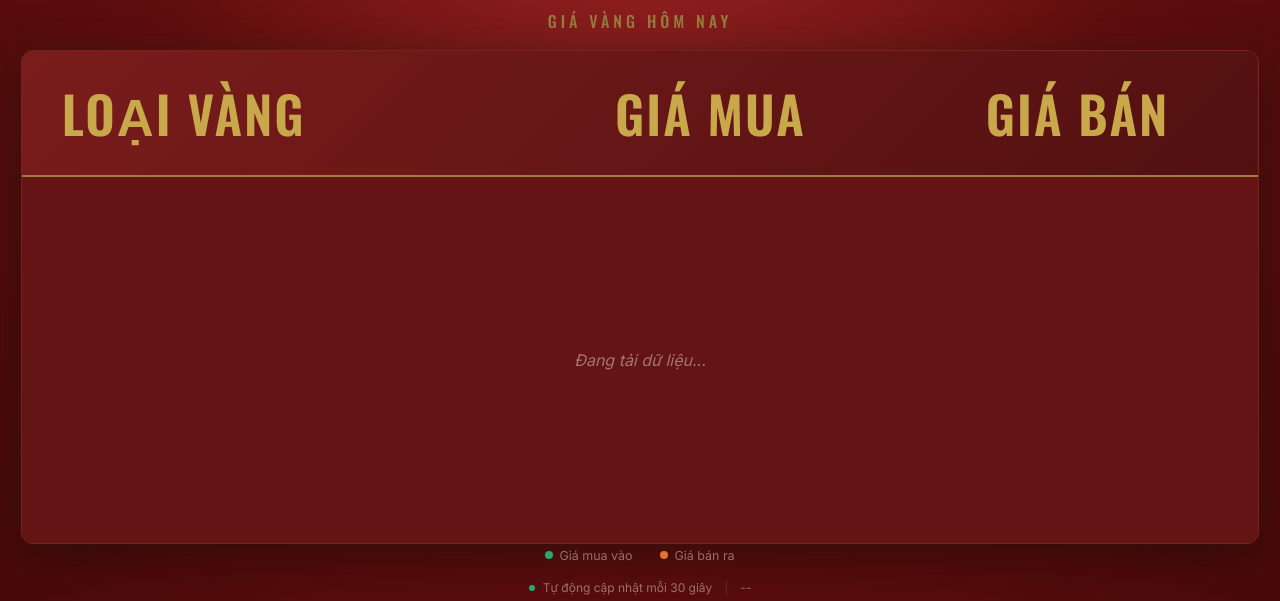
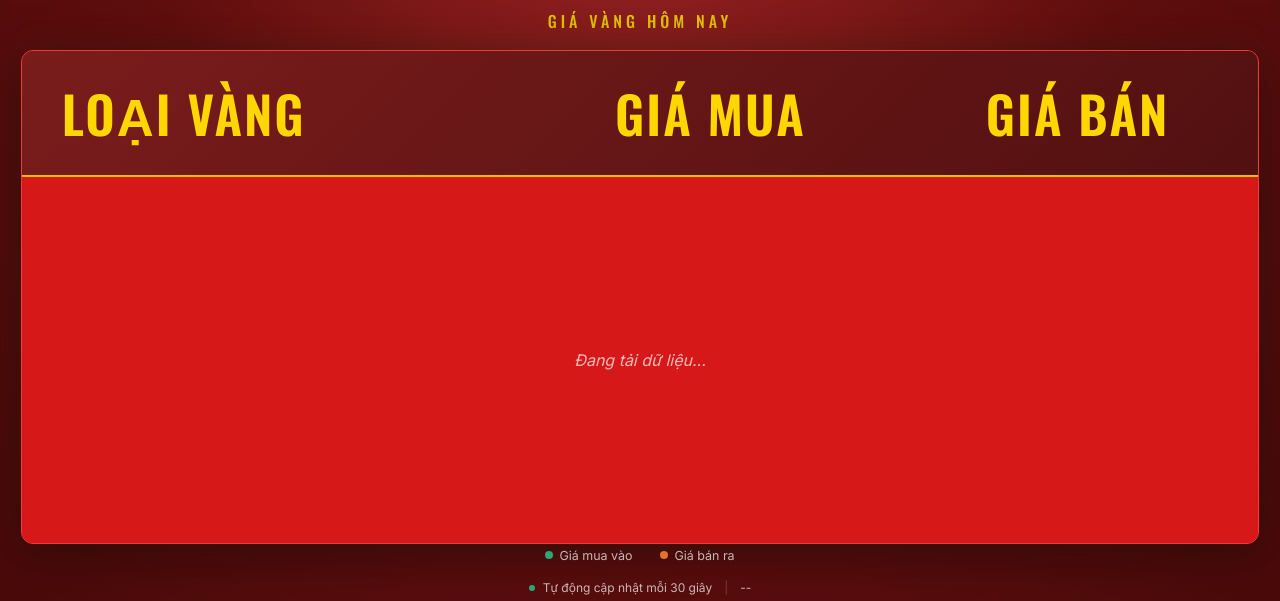
Before and after one commit to KhuongNV261/TiemVangDuyMinh, a website: page public/index.html in a window 1280 px wide. Shown: the part 199-800 px from the top of the page. Drawn offline with nearby package versions, Linux system fonts and the light colour scheme; no server answers.

Commit message:
Change theme colors to bright red and bright yellow

```diff
--- a/public/index.html
+++ b/public/index.html
@@ -10,18 +10,18 @@
   <link href="https://fonts.googleapis.com/css2?family=Playfair+Display:wght@700;900&family=Inter:wght@300;400;500;600&family=Oswald:wght@400;500;600;700&display=swap" rel="stylesheet" />
   <style>
     :root {
-      --bg:           #600E0E;
-      --bg-card:      #5C1212;
-      --bg-row-odd:   #641414;
-      --bg-row-even:  #581212;
-      --gold:         #C9A84C;
-      --gold-light:   #E2C77A;
-      --gold-dim:     #9B7E40;
-      --cream:        #F5ECD7;
+      --bg:           #E31818;
+      --bg-card:      #C91515;
+      --bg-row-odd:   #D61818;
+      --bg-row-even:  #C21414;
+      --gold:         #FFD700;
+      --gold-light:   #FFF033;
+      --gold-dim:     #E5C100;
+      --cream:        #FFFFFF;
       --buy:          #29A876;
       --sell:         #E0742A;
-      --border:       #7E2020;
-      --muted:        rgba(245,236,215,0.45);
+      --border:       #F03A3A;
+      --muted:        rgba(255,255,255,0.7);
     }
 
     * { margin: 0; padding: 0; box-sizing: border-box; }
```
